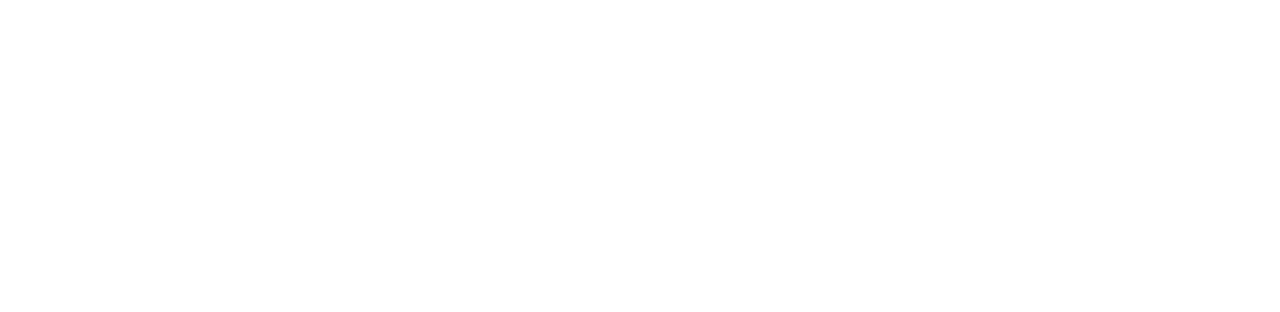
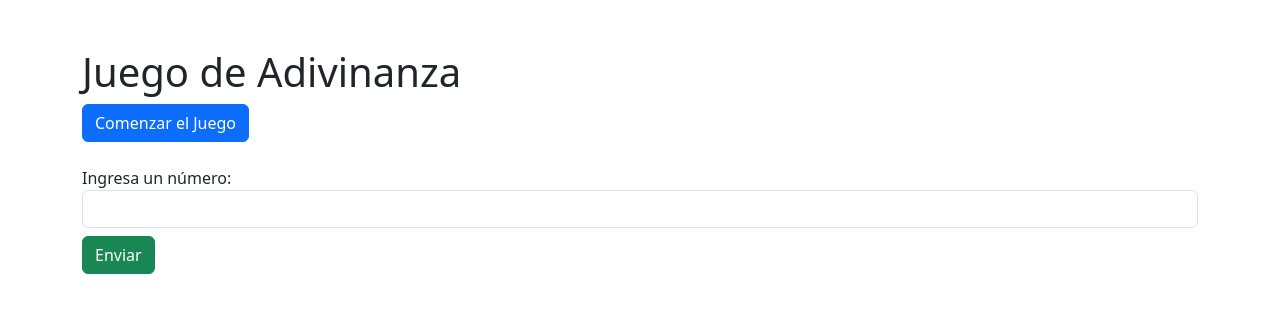
Before and after one commit to fuentesvalentina/01-ejercicioDOMyBOM, a plain HTML site: page index.html in a window 1280 px wide. Drawn offline with nearby package versions, Linux system fonts and the light colour scheme.

Commit message:
agrego maquetado simple de titulo y botones

```diff
--- a/index.html
+++ b/index.html
@@ -10,6 +10,15 @@
         <link href="https://cdn.jsdelivr.net/npm/bootstrap@5.3.2/dist/css/bootstrap.min.css" rel="stylesheet" integrity="sha384-T3c6CoIi6uLrA9TneNEoa7RxnatzjcDSCmG1MXxSR1GAsXEV/Dwwykc2MPK8M2HN" crossorigin="anonymous">
     </head>
 <body>
+    <section class="container mt-5">
+        <h1>Juego de Adivinanza</h1>
+        <button class="btn btn-primary">Comenzar el Juego</button>
+        <div class="mt-4">
+        <label for="numero">Ingresa un número:</label>
+        <input type="number" id="numero" class="form-control">
+        <button  class="btn btn-success mt-2">Enviar</button>
+        </div>
+</section>
     <script src="https://cdn.jsdelivr.net/npm/bootstrap@5.3.2/dist/js/bootstrap.bundle.min.js" integrity="sha384-C6RzsynM9kWDrMNeT87bh95OGNyZPhcTNXj1NW7RuBCsyN/o0jlpcV8Qyq46cDfL" crossorigin="anonymous"></script>
 </body>
 </html>
```
